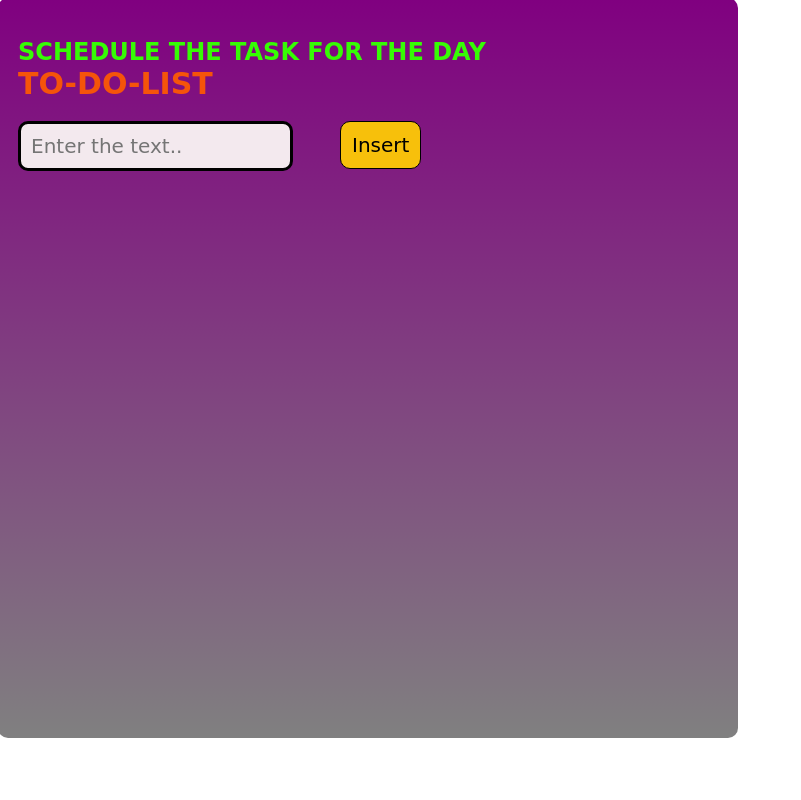
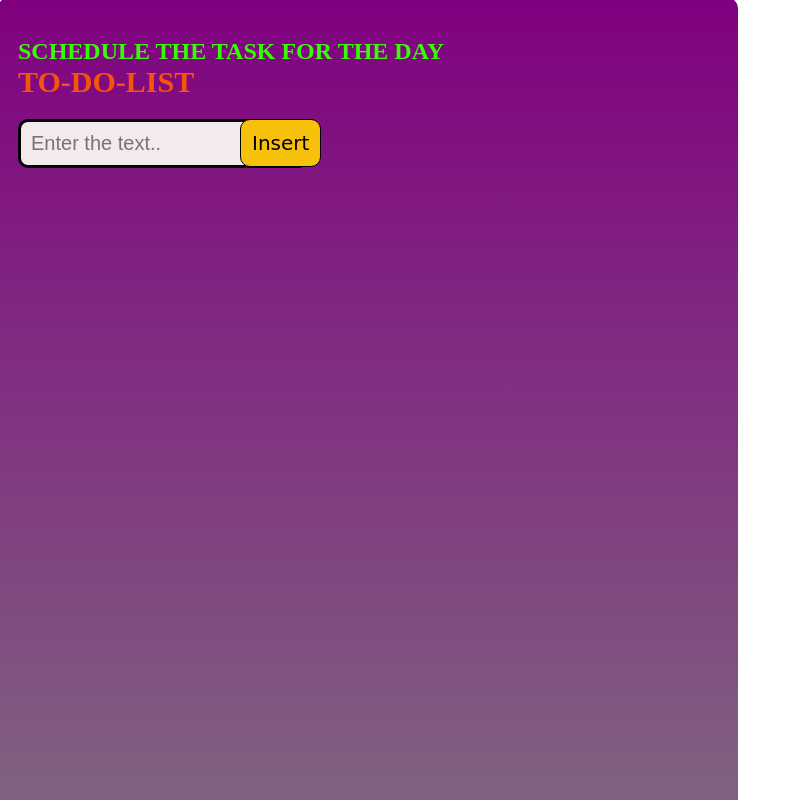
Before and after one commit to chethan-kumar-dev/todo, a plain HTML site: page index.html in a window 1280 px wide. Shown: the top 800 px of the page, without its empty margins (0-801 px from the left). Drawn offline with Linux system fonts and the light colour scheme.

Commit message:
Update index.html

```diff
--- a/index.html
+++ b/index.html
@@ -10,15 +10,15 @@
        </style>
    </head>
    <body>
-       <div style="background-image: linear-gradient(purple,grey);width: 700px;height: 700px;padding: 20px;margin: -10px;border-radius: 10px;">
-        <h2 style="font-family: 'Chewy', cursive, cursive;color: rgb(54, 252, 4);" >SCHEDULE THE TASK FOR THE DAY<br>
+       <div style="background-image: linear-gradient(purple,grey);width: 700px;height: 1000px;padding: 20px;margin: -10px;border-radius: 10px;">
+        <h2 style="color: rgb(54, 252, 4);" >SCHEDULE THE TASK FOR THE DAY<br>
             <span style="font-size: 30px;content: 'TO-DO-LIST';color: rgb(245, 84, 10);">TO-DO-LIST</span>
         </h2>
           <div ;>
-            <button onclick="insertList()" style="padding: 11px;font-size: 20px;background-color: rgb(247, 192, 11);border-radius: 10px;border:1px solid black;position: absolute;left: 340px;font-family: 'Chewy', cursive;" >Insert</button>
+            <button onclick="insertList()" style="padding: 11px;font-size: 20px;background-color: rgb(247, 192, 11);border-radius: 10px;border:1px solid black;position: absolute;left: 240px;font-family: 'Chewy', cursive;" >Insert</button>
 
             <form>
-                <input type="text" id="txt" style="padding: 10px;font-size: 20px;background-color: rgb(243, 233, 238);border-radius: 10px;border:3px solid black;font-family: 'Chewy', cursive;" maxlength="20" placeholder="Enter the text..">
+                <input type="text" id="txt" style="padding: 10px;font-size: 20px;background-color: rgb(243, 233, 238);border-radius: 10px;border:3px solid black;" maxlength="20" placeholder="Enter the text..">
             </form>
             <br>
             <br>
```
